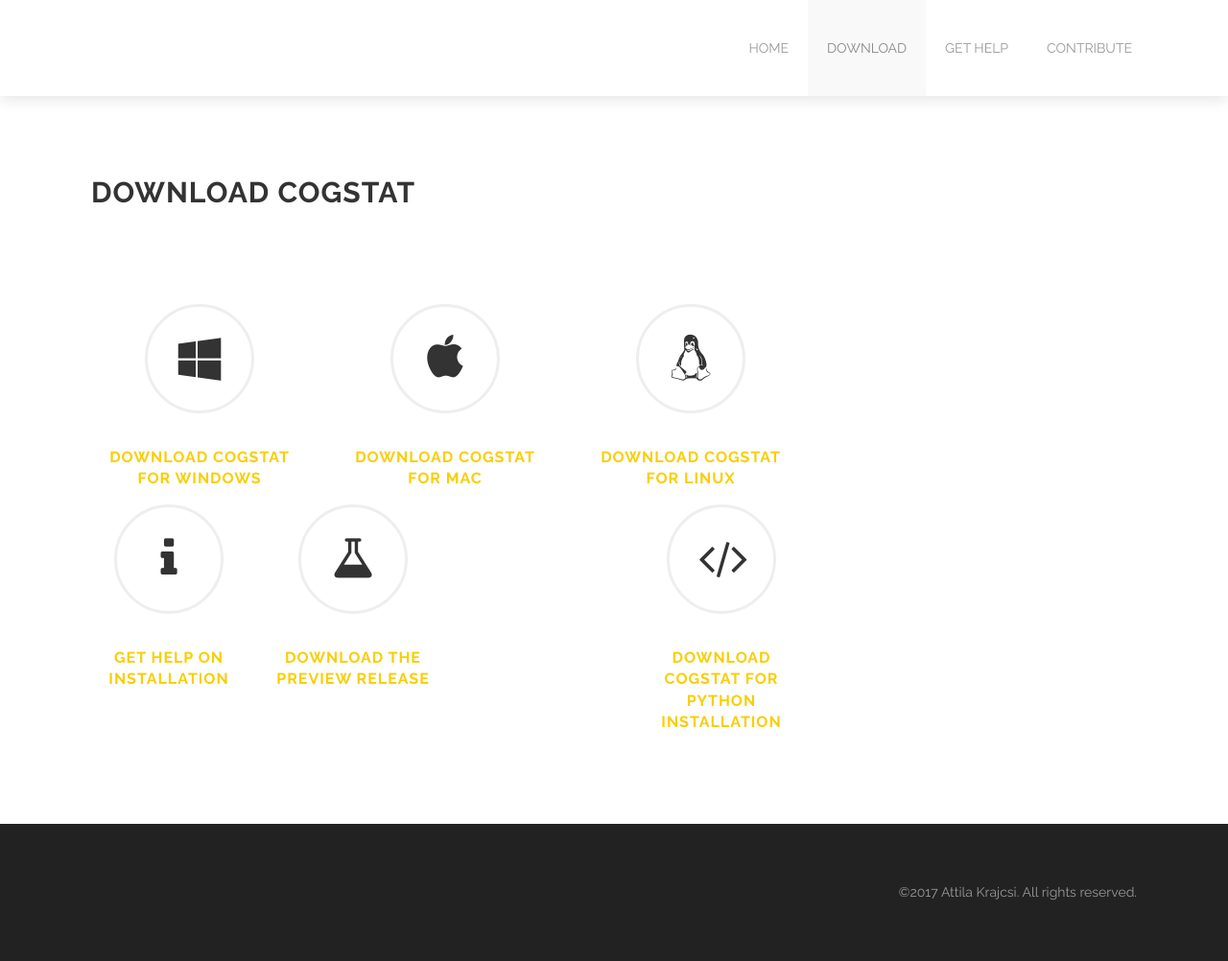
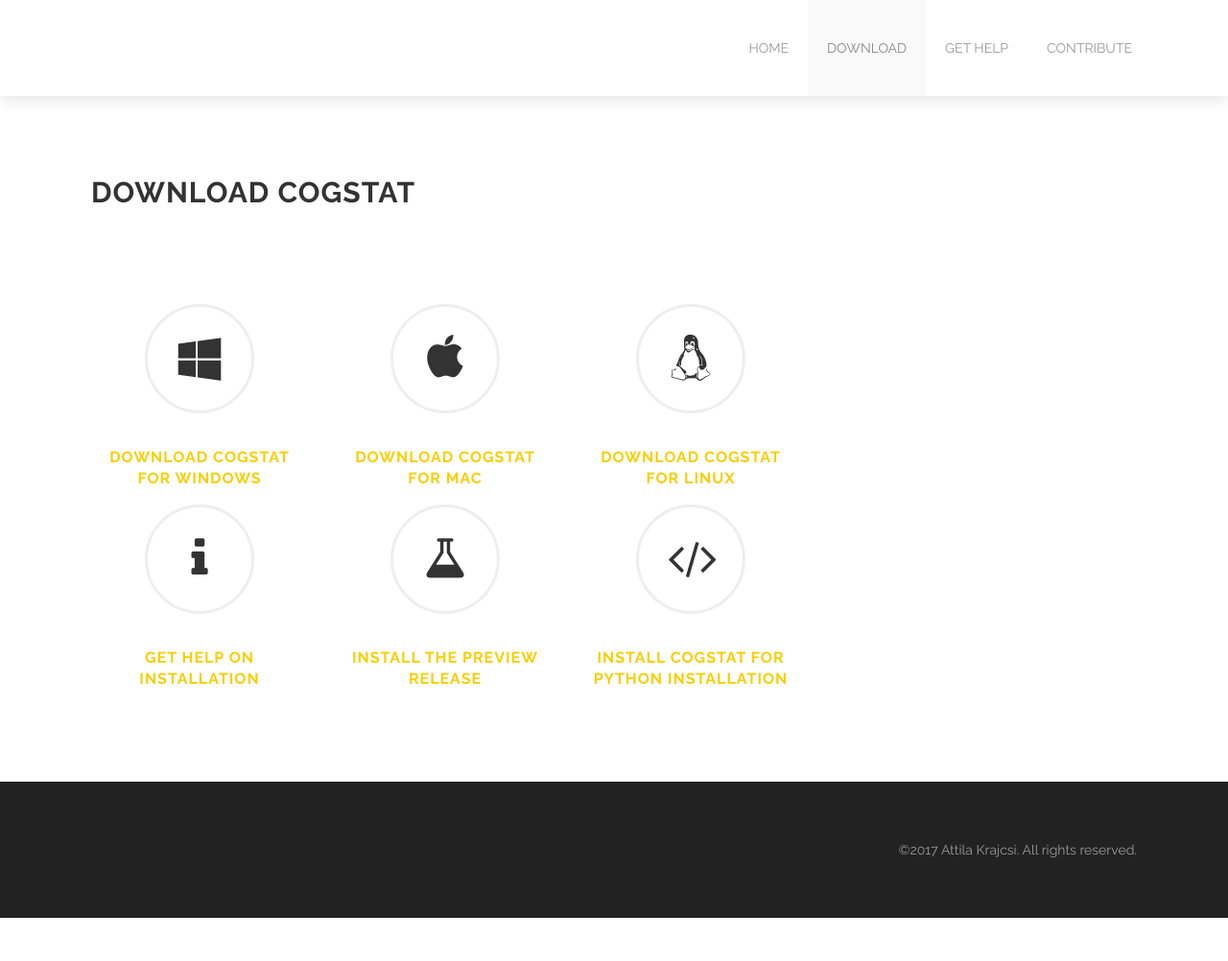
Before and after one commit to cogstat/cogstat_website, a Jekyll site: the page built from download.md, in a window 1280 px wide. Shown: the whole page at 96% size. Built offline with Jekyll 4.4.1, drawn with Linux system fonts in a browser that asks for light colours; after the commit the page ends 957 px from its top, so only the background shows below that.

Commit message:
Update download.md

```diff
--- a/download.md
+++ b/download.md
@@ -42,7 +42,7 @@ section_id: download
 
 <div class="row" style="width: 60vw">
 
-    <div class="medium-3 large-3 columns">
+    <div class="medium-4 large-4 columns">
         <div class="fadein mod modIconText" data-delay="800">
             <div class="icon-text-circle">
                 <a href="https://github.com/cogstat/cogstat/wiki/Installation"><i class="fa fa-info"></i></a>
@@ -51,20 +51,20 @@ section_id: download
         </div>
     </div>
 
-    <div class="medium-3 large-3 columns">
+    <div class="medium-4 large-4 columns">
         <div class="fadein mod modIconText" data-delay="1000">
             <div class="icon-text-circle">
                 <a href="https://github.com/cogstat/cogstat/wiki/Installation#install-the-preview-versions-of-cogstat"><i class="fa fa-flask"></i></a>
-                <h3><a href="https://github.com/cogstat/cogstat/wiki/Installation#install-the-preview-versions-of-cogstat">Download the preview release</a></h3>
+                <h3><a href="https://github.com/cogstat/cogstat/wiki/Installation#install-the-preview-versions-of-cogstat">Install the preview release</a></h3>
             </div>
         </div>
     </div>
 
-    <div class="medium-3 large-3 columns">
+    <div class="medium-4 large-4 columns">
         <div class="fadein mod modIconText" data-delay="1200">
             <div class="icon-text-circle">
-                <a href="https://github.com/cogstat/cogstat/wiki/Installation#install-the-preview-versions-of-cogstat"><i class="fa fa-code"></i></a>
-                <h3><a href="https://github.com/cogstat/cogstat/wiki/Installation#install-the-preview-versions-of-cogstat">Download CogStat for Python installation</a></h3>
+                <a href="https://github.com/cogstat/cogstat/wiki/Installation#install-cogstat-in-your-existing-python-installation-for-smaller-installer-size-or-to-use-it-in-jupyter-notebook"><i class="fa fa-code"></i></a>
+                <h3><a href="https://github.com/cogstat/cogstat/wiki/Installation#install-cogstat-in-your-existing-python-installation-for-smaller-installer-size-or-to-use-it-in-jupyter-notebook">Install CogStat for Python installation</a></h3>
             </div>
         </div>
     </div>
```
